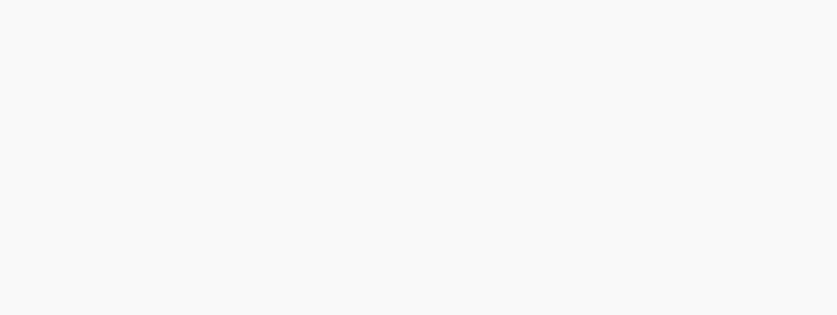
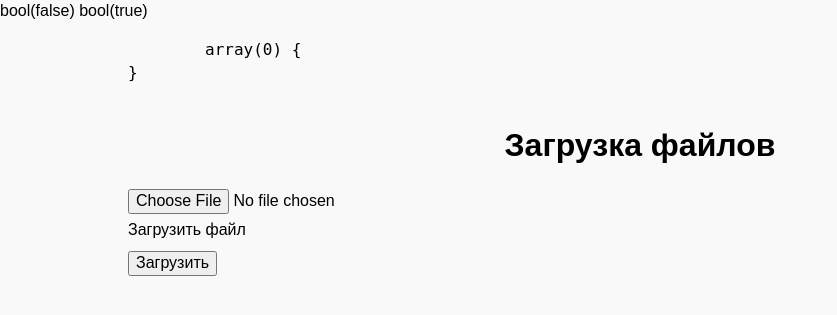
Before and after one commit to lexxmg/sandbox-php, a PHP site: page / in a window 1280 px wide. Before the commit the part shown is empty. Shown: the top 315 px of the page, without its empty margins (0-837 px from the left). Run offline with PHP 8.4, Linux system fonts and the light colour scheme.

Commit message:
first commit

```diff
--- a/css/master.css
+++ b/css/master.css
@@ -77,3 +77,36 @@ h1, h2, h3, p, figure {
 }
 
 /*============================================================*/
+
+
+.title {
+  margin: 0 0 20px 0;
+
+  text-align: center;
+}
+
+.form {
+
+}
+
+.form__input-container {
+
+}
+
+.form-input-container {
+  margin: 0 0 10px 0;
+}
+
+.form-input-container__input {
+
+}
+
+.form-input-container__label {
+  display: block;
+
+  margin: 5px 0 0 0;
+}
+
+.form__btn {
+
+}
--- a/index.php
+++ b/index.php
@@ -24,7 +24,20 @@
 
   <body>
     <div class="fixed-container">
+      <pre>
+        <?php var_dump($_FILES) ?>
+      </pre>
 
+      <h1 class="title">Загрузка файлов</h1>
+
+      <form class="form" action="" method="POST" type="file" enctype="multipart/form-data">
+        <div class="form__input-container form-input-container">
+          <input class="form-input-container__input" id="myFile" type="file" name="myFile">
+          <label for="myFile" class="form-input-container__label">Загрузить файл</label>
+        </div>
+
+        <button class="form__btn" name="upload">Загрузить</button>
+      </form>
     </div>
   </body>
 </html>
--- a/php/sandbox.php
+++ b/php/sandbox.php
@@ -0,0 +1,15 @@
+
+<?php
+
+var_dump(isset($_POST['upload']));
+var_dump( empty($_FILES['myFile']['error']) );
+
+if ( isset($_POST['upload']) ) {
+    $uploadPath = $_SERVER['DOCUMENT_ROOT'] . '/upload/';
+
+    if ( !empty($_FILES['myFile']['error']) ) {
+        echo 'Произошла ошибка';
+    } else {
+        move_uploaded_file($_FILES['myFile']['tmp_name'], $uploadPath . $_FILES['myFile']['name']);
+    }
+}
```
Also changed, not shown: upload/5dec5890e0.jpg (added).
